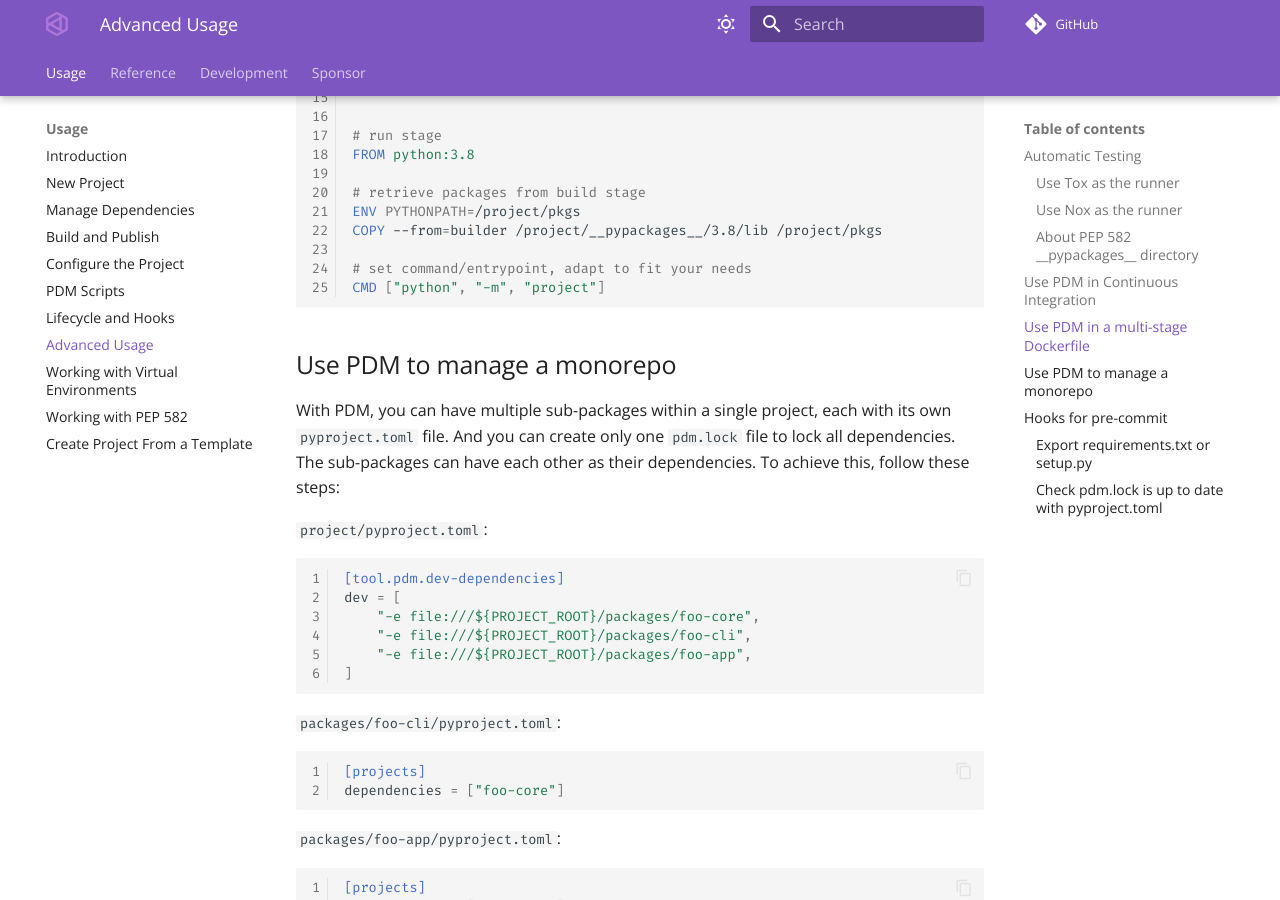
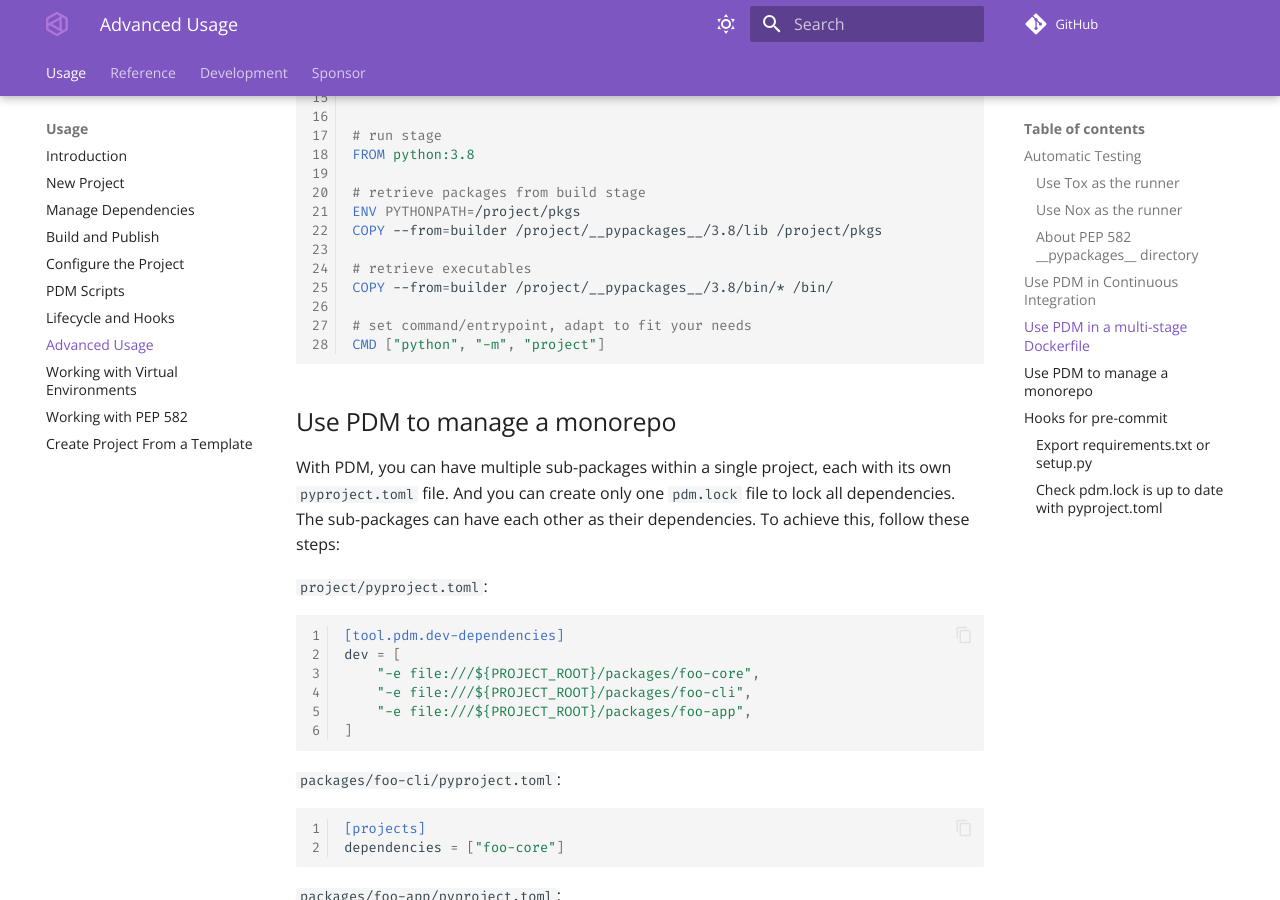
Before and after one commit to azurelotus0926/pdm, an MkDocs documentation site: the page built from docs/docs/usage/advanced.md, in a window 1280 px wide and 900 px high, scrolled down 3943 px. Built offline with MkDocs 1.6.1 and Material for MkDocs 9.7.7, drawn with Linux system fonts in a browser that asks for light colours; comment, search, counter and statistics services are not loaded; the version menu is left out.

Commit message:
docs: Add instructions to copy executables in example Dockerfile (#2079)

````diff
--- a/docs/docs/usage/advanced.md
+++ b/docs/docs/usage/advanced.md
@@ -176,6 +176,9 @@ FROM python:3.8
 ENV PYTHONPATH=/project/pkgs
 COPY --from=builder /project/__pypackages__/3.8/lib /project/pkgs
 
+# retrieve executables
+COPY --from=builder /project/__pypackages__/3.8/bin/* /bin/
+
 # set command/entrypoint, adapt to fit your needs
 CMD ["python", "-m", "project"]
 ```
````
